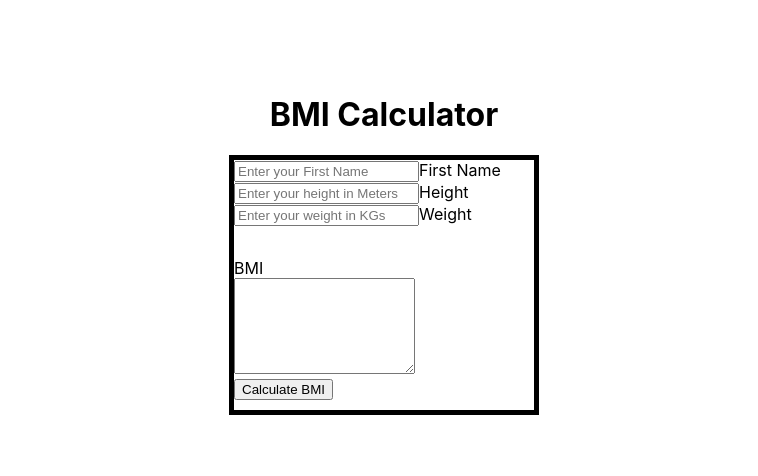
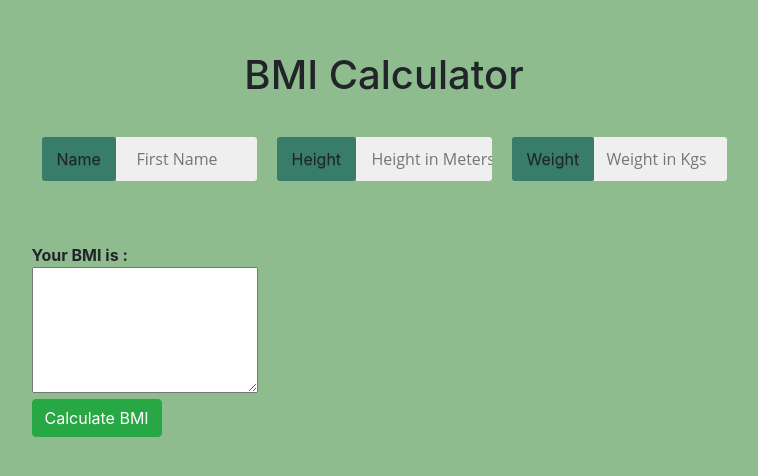
Before and after one commit to hazu100/BMI-Calculator1, a React (Create React App) app: page / in a window 1280 px wide. Shown: the part 156-632 px from the top of the page, without its empty margins (256-1014 px from the left). Built offline with nearby package versions, Linux system fonts and the light colour scheme.

Commit message:
added bootstrap

```diff
--- a/public/index.html
+++ b/public/index.html
@@ -24,6 +24,8 @@
       work correctly both with client-side routing and a non-root public URL.
       Learn how to configure a non-root public URL by running `npm run build`.
     -->
+    <link rel="stylesheet" href="https://stackpath.bootstrapcdn.com/bootstrap/4.1.0/css/bootstrap.min.css"
+   integrity="sha384-9gVQ4dYFwwWSjIDZnLEWnxCjeSWFphJiwGPXr1jddIhOegiu1FwO5qRGvFXOdJZ4" crossorigin="anonymous">
     <title>Abhisek's BMI-Calculator</title>
   </head>
   <body>
--- a/src/App.css
+++ b/src/App.css
@@ -4,4 +4,5 @@
     justify-content: center;
     align-items: center;
     flex-direction: column;
+    background: darkseagreen;
 }
--- a/src/Calculator/BMICalculator.css
+++ b/src/Calculator/BMICalculator.css
@@ -1,9 +1,85 @@
-.calWrapper{
-    height: 250px;
-    width: 300px;
-    border: 5px solid black;
-}
 
 .bmi{
     margin-top: 2rem;
 }
+
+.gate {
+    display: inline-block;
+    width: 215px;
+    padding: 10px 0 10px 15px;
+    font-family: "Open Sans", sans;
+    font-weight: 400;
+    color: #377D6A;
+    background: #efefef;
+    border: 0;
+    border-radius: 3px;
+    outline: 0;
+    text-indent: 80px;
+    transition: all .3s ease-in-out;
+}
+.label{
+    display: inline-block;
+    position: absolute;
+    top: 0;
+    left: 0;
+    padding: 10px 15px;
+    text-shadow: 0 1px 0 rgba(19, 74, 70, 0.4);
+    background: #7AB893;
+    transition: all .4s ease-in-out;
+    border-top-left-radius: 3px;
+    border-bottom-left-radius: 3px;
+    transform-origin: left bottom;
+    z-index: 99;
+}
+
+.gate + label:before{
+    content: "";
+    position: absolute;
+    top: 0;
+    /* right: 0; */
+    bottom: 0;
+    left: 0;
+    border-radius: 3px;
+    /* background: #377D6A; */
+    transform-origin: left bottom;
+    transition: all .4s ease-in-out;
+    pointer-events: none;
+    /* z-index: -1; */
+    background: rgba(3, 36, 41, 0.2);
+    z-index: -2;
+    right: 20%;
+}
+.gate + label:after {
+    content: "";
+    position: absolute;
+    top: 0;
+    right: 0;
+    bottom: 0;
+    left: 0;
+    border-radius: 3px;
+    background: #377D6A;
+    transform-origin: left bottom;
+    transition: all .4s ease-in-out;
+    pointer-events: none;
+    z-index: -1;
+}
+
+.textBoxWrapper {
+    position: relative;
+    display: inline-block;
+    margin: 30px 10px;
+}
+.gate+label {
+display: inline-block;
+    position: absolute;
+    top: 0;
+    left: 0;
+    padding: 10px 15px;
+    text-shadow: 0 1px 0 rgba(19, 74, 70, 0.4);
+    background: #7AB893;
+    transition: all .4s ease-in-out;
+    border-top-left-radius: 3px;
+    border-bottom-left-radius: 3px;
+    transform-origin: left bottom;
+    z-index: 99;
+}
--- a/src/Calculator/BMICalculator.js
+++ b/src/Calculator/BMICalculator.js
@@ -19,25 +19,24 @@ class BMICalculator extends Component {
 
         const inputName = this.nameInput.current.value;
         if (inputName.toLowerCase()) {
-           if( inputName.toLowerCase() === 'piyali    ')
-            {
+            if (inputName.toLowerCase() === 'piyali    ') {
                 alert("Piyali, Apni Hindi khub e valo bolen....................................................................... r amake fuchka khawaben na ? khawaben na fuchka amake ?\n\n\n Click on Ok to see your BMI");
                 this.props.getRef().current.style.backgroundImage = `url(${Food})`;
 
             }
-            else{
+            else {
                 alert(`Hi ${inputName.toUpperCase()}, We have a surprise for you. Please click on OK button to proceed !`);
             }
 
             inputName.toLowerCase() === 'piyali    ' ?
                 this.setState({
                     calculatedBMIValue: 'Hi Piyali, you do not need to check your BMI. Just go though these beautiful lines.......You are the cutest..I like the way you smile...I like your mentality...I love your personality...I like the way you counter me ...ha ha ha...The innocent child inside me wants to swim in your dimples...And I like the way you utter TAARPOR while smiling...Do not think too much...Always remain like this..And pray with me so that this Corona goes away from our beautiful planet and everyone can come back into normla life .... '
-                }):
+                }) :
                 this.setState({
                     calculatedBMIValue: this.weightInput.current.value / (this.heightInput.current.value * this.heightInput.current.value),
                 });
-        let audio = new Audio(track1);
-        audio.play();
+            let audio = new Audio(track1);
+            audio.play();
         }
     }
 
@@ -46,11 +45,17 @@ class BMICalculator extends Component {
             <>
                 <h1>BMI Calculator</h1>
                 <div className='calWrapper'>
-                    <input type='text' placeholder="Enter your First Name" ref={this.nameInput} /><span>First Name</span>
-                    <input type='text' placeholder="Enter your height in Meters" ref={this.heightInput} /><span>Height</span>
-                    <input type='text' placeholder="Enter your weight in KGs" ref={this.weightInput} /><span>Weight</span>
-                    <div className="bmi">BMI</div><textarea rows="6" value={this.state.calculatedBMIValue} />
-                    <div><input type='submit' value='Calculate BMI' onClick={this.calculateBMI} /></div>
+                    <span className='row textBoxWrapper'>
+                        <input className="gate" id="class" ref={this.nameInput} type="text" placeholder="First Name" /><label for="class">Name</label>
+                    </span>
+                    <span className='row textBoxWrapper'>
+                        <input className="gate" id="class" type="text" ref={this.heightInput} placeholder="Height in Meters" /><label for="class">Height</label>
+                    </span>
+                    <span className='row textBoxWrapper'>
+                        <input className="gate" id="class" type="text" ref={this.weightInput} placeholder="Weight in Kgs" /><label for="class">Weight</label>
+                    </span>
+                    <div className="bmi"><b>Your BMI is :</b></div><textarea rows="5" value={this.state.calculatedBMIValue} />
+                    <div><input type='submit' className="btn btn-success" value='Calculate BMI' onClick={this.calculateBMI} /></div>
                 </div>
             </>
         );
```
